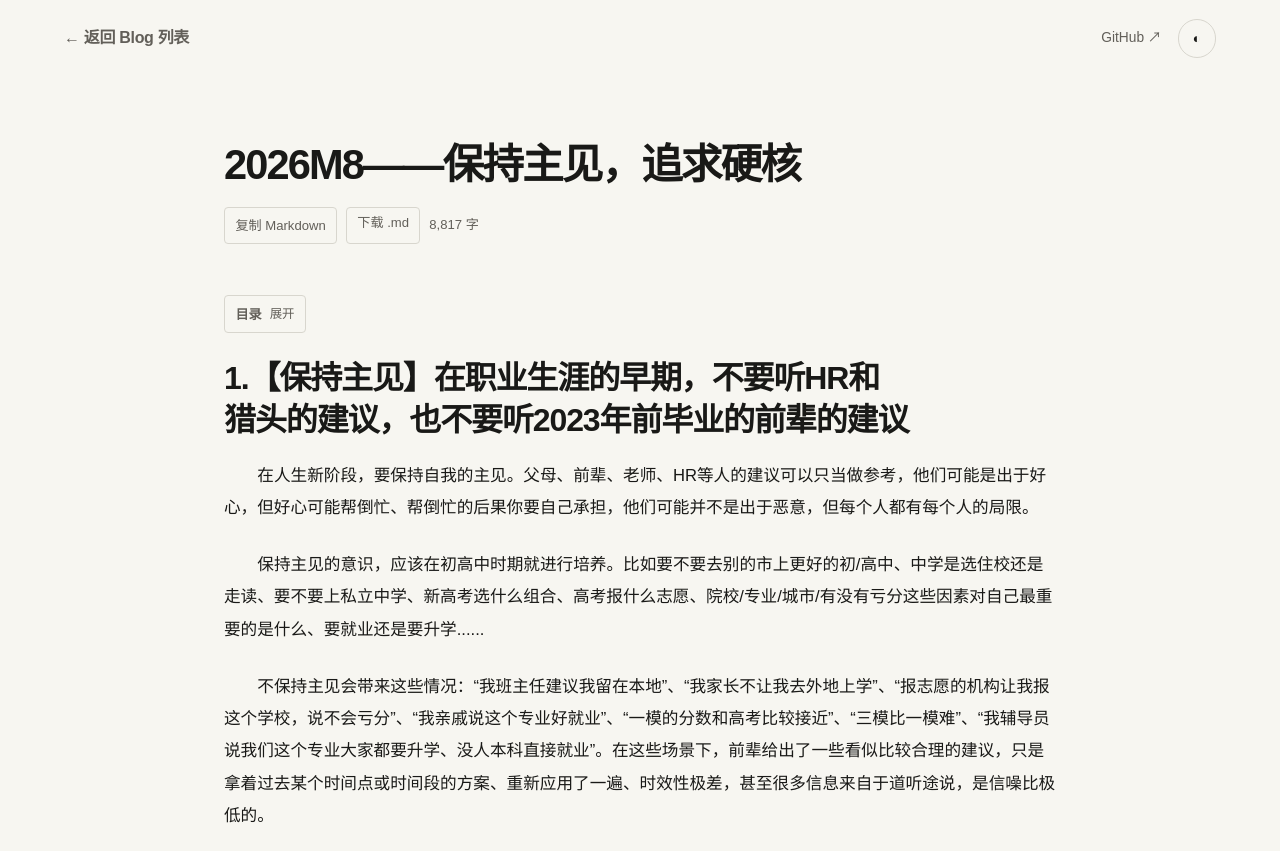
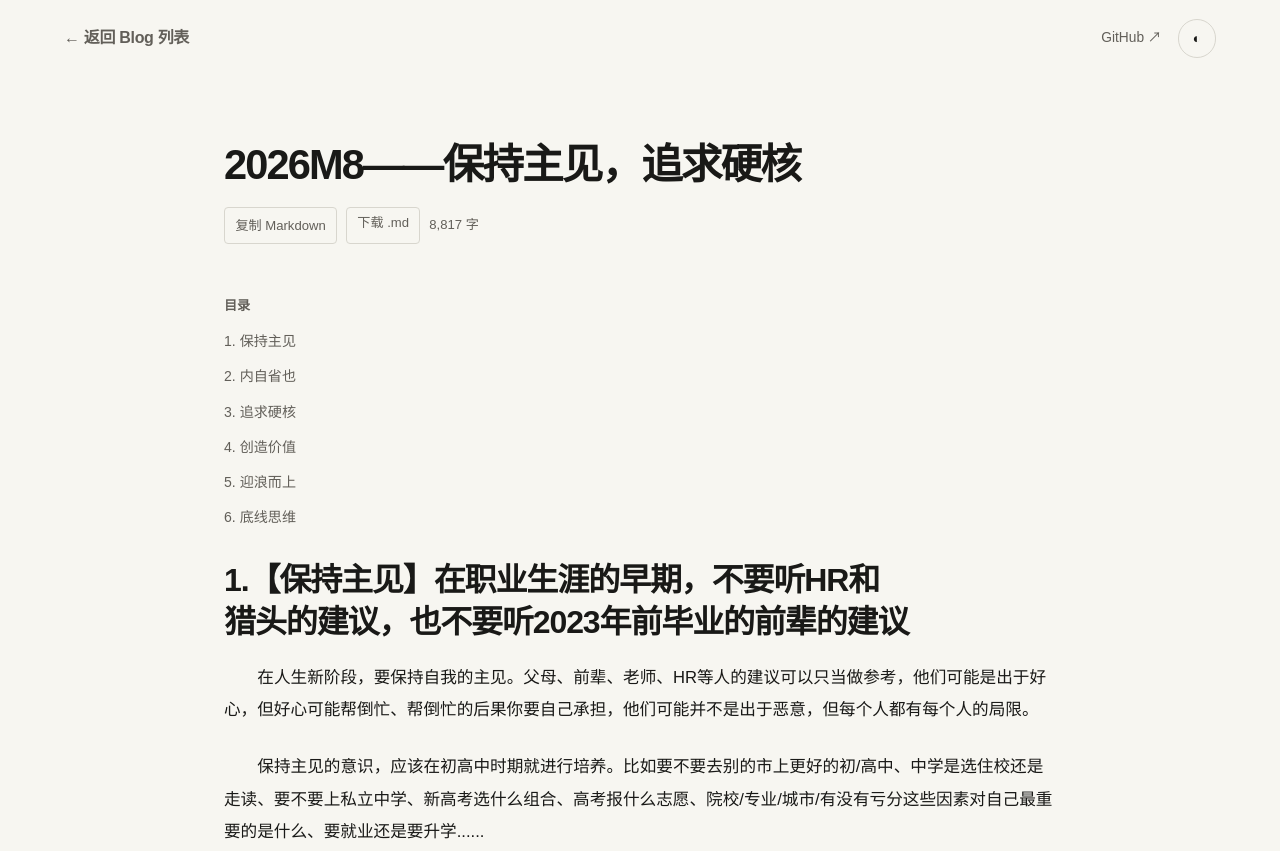
Before and after one commit to GuanZhengPM/guanzhengpm.github.io, a website: page post.html in a window 1280 px wide. Shown: the top 851 px of the page. Drawn offline with Linux system fonts and the light colour scheme.

Commit message:
Keep article directory expanded

```diff
--- a/app.js
+++ b/app.js
@@ -266,21 +266,12 @@ function scrollToHash({ instant = false } = {}) {
 function setupArticleToc(hasItems) {
   const tocSection = $(".article-toc");
   const tocRoot = $("#article-toc");
-  const toggle = $("#toc-toggle");
-  const toggleLabel = $("#toc-toggle-label");
-  if (!tocSection || !tocRoot || !toggle || !toggleLabel) return;
+  if (!tocSection || !tocRoot) return;
 
   if (!hasItems) {
     tocSection.hidden = true;
     return;
   }
-
-  const setTocExpanded = (expanded) => {
-    tocRoot.hidden = !expanded;
-    toggle.setAttribute("aria-expanded", String(expanded));
-    toggle.setAttribute("aria-label", expanded ? "收起目录" : "展开目录");
-    toggleLabel.textContent = expanded ? "收起" : "展开";
-  };
 
   const links = [...tocRoot.querySelectorAll("a")];
   const setCurrentLink = () => {
@@ -291,16 +282,7 @@ function setupArticleToc(hasItems) {
     });
   };
 
-  toggle.onclick = () => setTocExpanded(toggle.getAttribute("aria-expanded") !== "true");
-  tocRoot.addEventListener("click", (event) => {
-    if (!event.target.closest?.("a")) return;
-    window.requestAnimationFrame(() => {
-      setCurrentLink();
-      if (window.matchMedia("(max-width: 1359px)").matches) setTocExpanded(false);
-    });
-  });
   window.addEventListener("hashchange", setCurrentLink);
-  setTocExpanded(false);
   setCurrentLink();
 }
 
--- a/post.html
+++ b/post.html
@@ -45,11 +45,8 @@
           </div>
         </header>
         <aside class="article-toc" aria-label="文章目录">
-          <button id="toc-toggle" class="toc-toggle" type="button" aria-controls="article-toc" aria-expanded="false" aria-label="展开目录">
-            <span>目录</span>
-            <span id="toc-toggle-label">展开</span>
-          </button>
-          <nav id="article-toc" aria-label="文章章节" hidden></nav>
+          <p class="toc-heading">目录</p>
+          <nav id="article-toc" aria-label="文章章节"></nav>
         </aside>
         <div id="post-content" class="article-content"></div>
       </article>
--- a/styles.css
+++ b/styles.css
@@ -239,8 +239,7 @@ button:focus-visible {
 }
 
 .article-actions button,
-.article-actions a,
-.toc-toggle {
+.article-actions a {
   min-height: 2.35rem;
   padding: .4rem .65rem;
   color: var(--muted);
@@ -252,12 +251,10 @@ button:focus-visible {
   line-height: 1.3;
 }
 
-.article-actions button,
-.toc-toggle { cursor: pointer; }
+.article-actions button { cursor: pointer; }
 
 .article-actions button:hover,
-.article-actions a:hover,
-.toc-toggle:hover {
+.article-actions a:hover {
   color: var(--ink);
   border-color: var(--ink);
 }
@@ -280,27 +277,18 @@ button:focus-visible {
   color: var(--muted);
 }
 
-.toc-toggle {
-  display: inline-flex;
-  align-items: center;
-  gap: .5rem;
+.toc-heading {
+  margin: 0 0 .55rem;
+  color: var(--muted);
+  font-family: var(--font);
+  font-size: .82rem;
   font-weight: 600;
-  letter-spacing: 0;
-}
-
-.toc-toggle span:last-child {
-  color: var(--muted);
-  font-size: .78rem;
-  font-weight: 400;
 }
 
 .article-toc nav {
   display: grid;
   gap: .2rem;
-  margin-top: .55rem;
 }
-
-.article-toc nav[hidden] { display: none; }
 
 .article-toc a {
   display: block;
@@ -489,8 +477,7 @@ button:focus-visible {
   .article-header h1 { font-size: clamp(2rem, 9vw, 2.5rem); }
   .article-actions { gap: .45rem; margin-top: 1rem; }
   .article-actions button,
-  .article-actions a,
-  .toc-toggle { min-height: 2.5rem; }
+  .article-actions a { min-height: 2.5rem; }
 
   .article-toc { margin-bottom: 1.75rem; }
   .article-toc nav {
```
